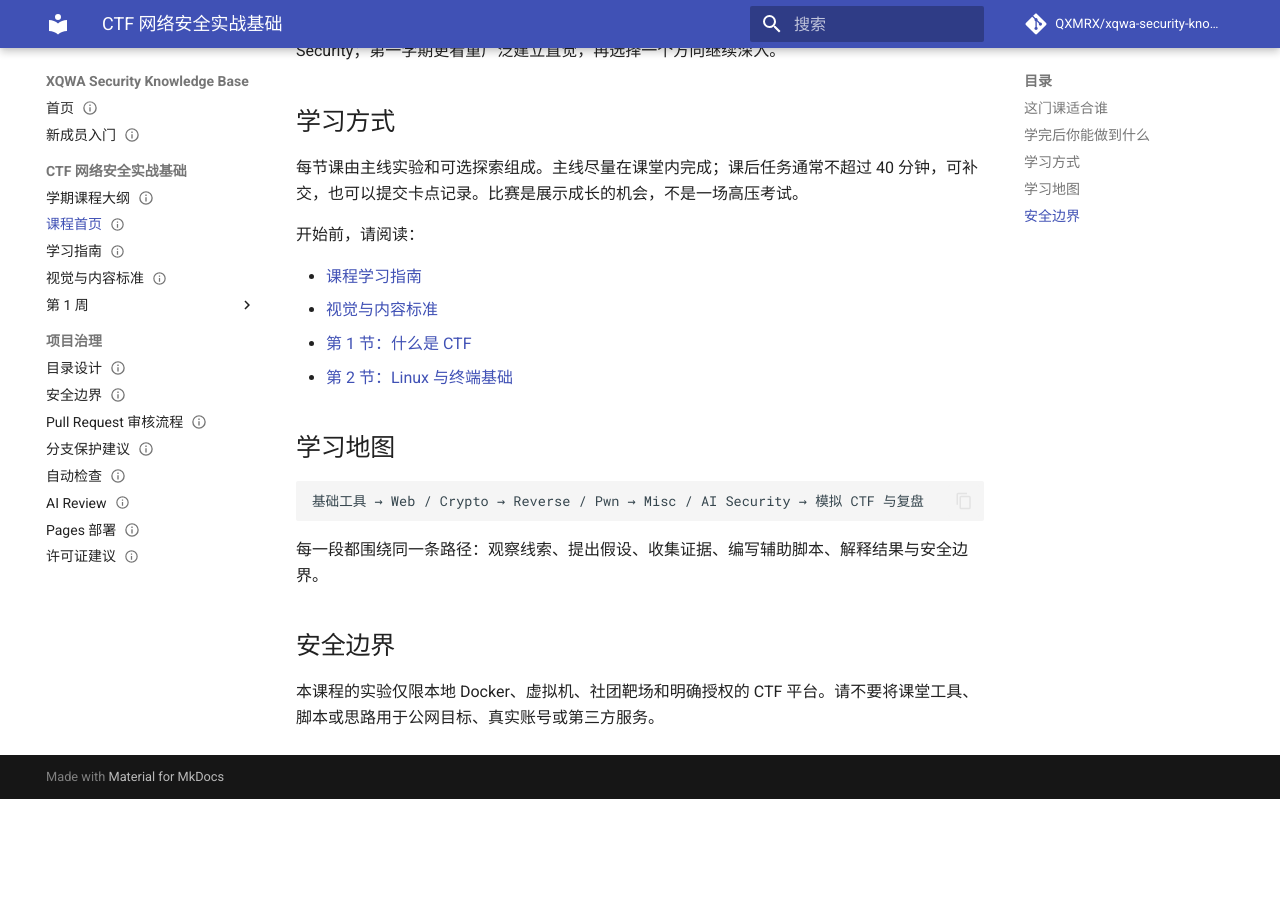
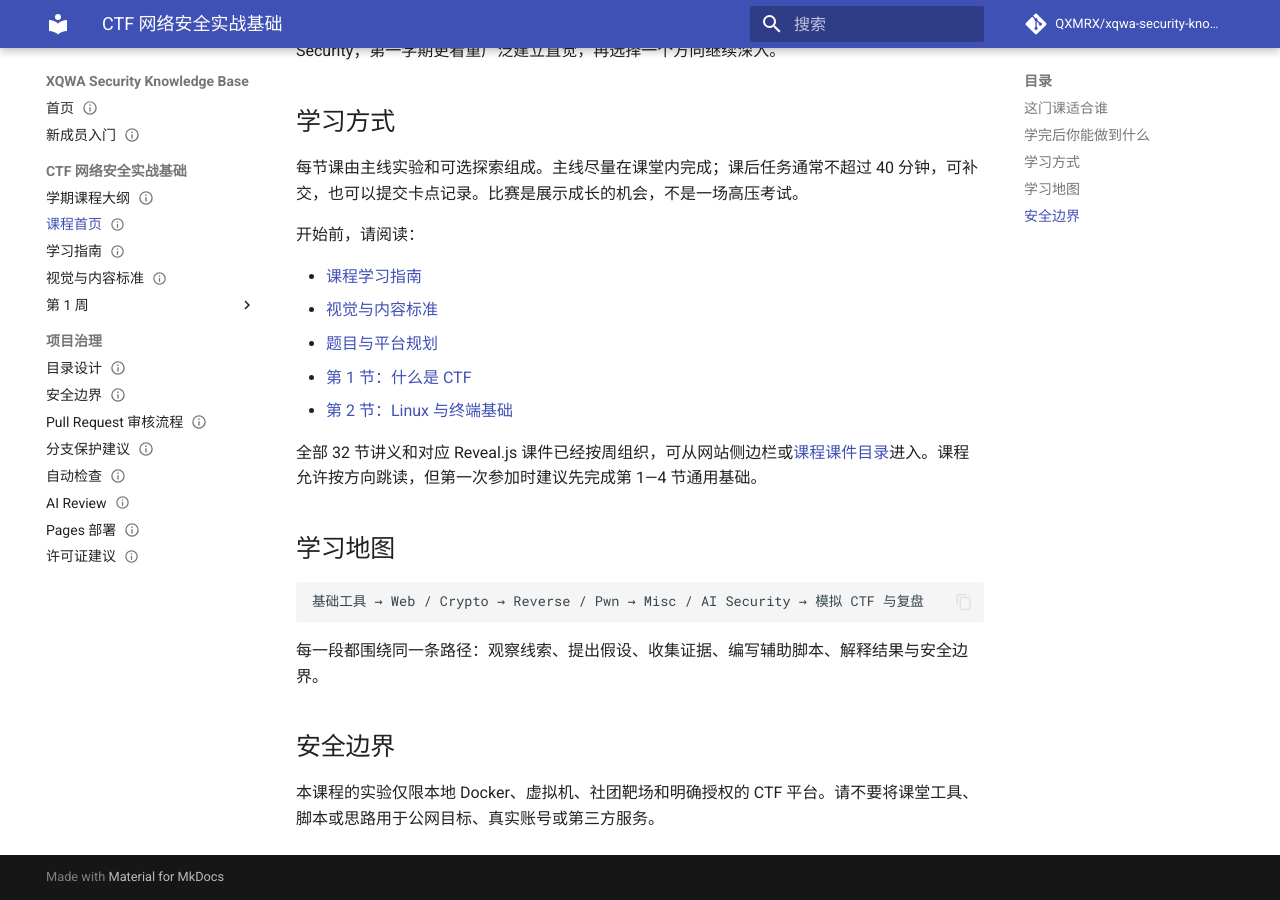
Before and after one commit to QXMRX/xqwa-security-knowledge-base, an MkDocs documentation site: the page built from docs/courses/ctf-101/index.md, in a window 1280 px wide and 900 px high, scrolled down 560 px. Built offline with MkDocs 1.6.1 and Material for MkDocs 9.7.7, drawn with Linux system fonts in a browser that asks for light colours; comment, search, counter and statistics services are not loaded; before the commit the page ends 1359 px from its top, so only the background shows below that.

Commit message:
Update course for all weeks: docs/courses/ctf-101/index.md

```diff
--- a/docs/courses/ctf-101/index.md
+++ b/docs/courses/ctf-101/index.md
@@ -31,8 +31,11 @@ updated_at: 2026-07-30
 
 - [课程学习指南](learning-guide.md)
 - [视觉与内容标准](art-direction.md)
+- [题目与平台规划](platform-plan.md)
 - [第 1 节：什么是 CTF](week-01/lesson-01-ctf.md)
 - [第 2 节：Linux 与终端基础](week-01/lesson-02-linux.md)
+
+全部 32 节讲义和对应 Reveal.js 课件已经按周组织，可从网站侧边栏或[课程课件目录](../../slides/ctf-101/index.html)进入。课程允许按方向跳读，但第一次参加时建议先完成第 1—4 节通用基础。
 
 ## 学习地图
 
```
